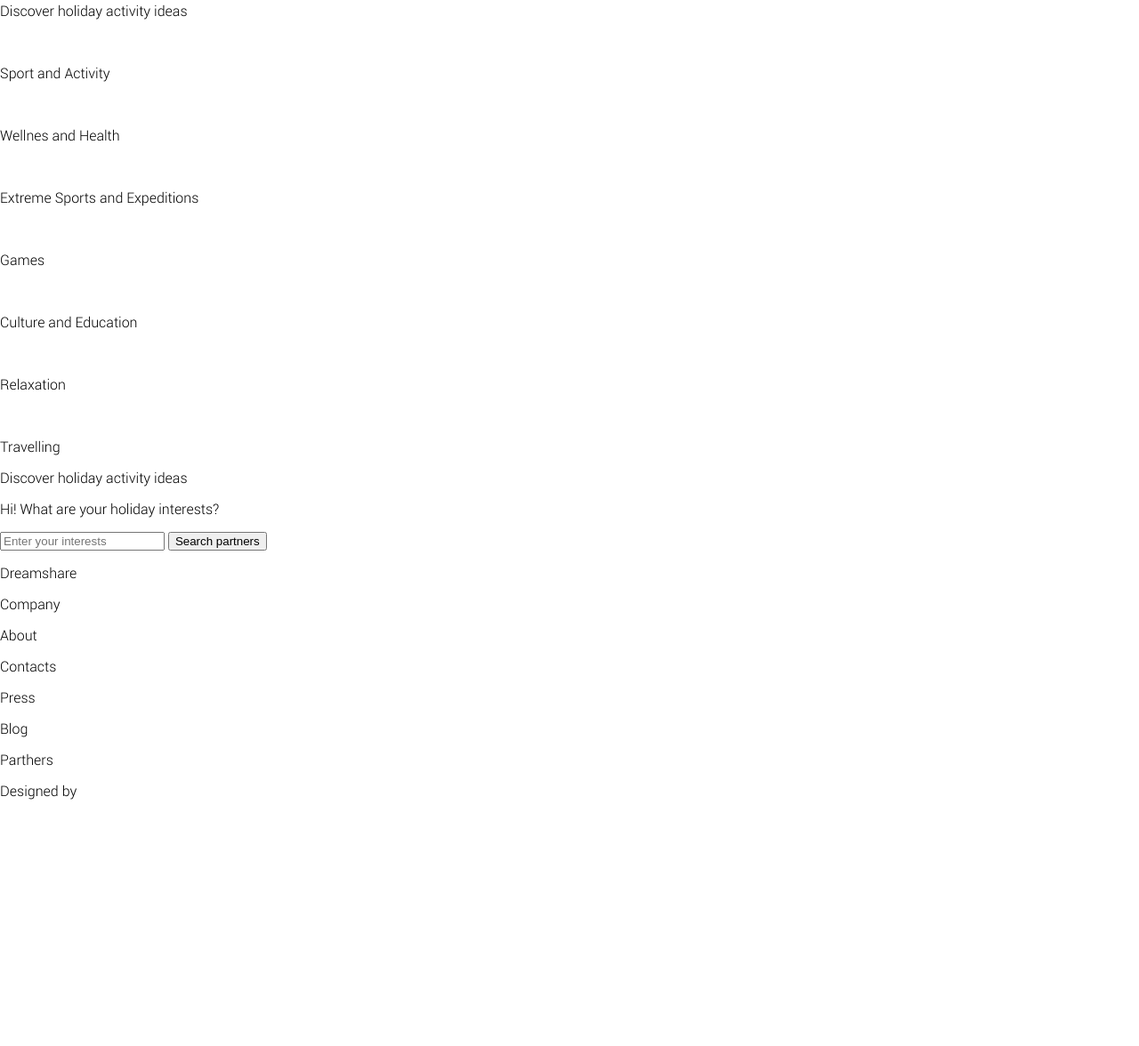
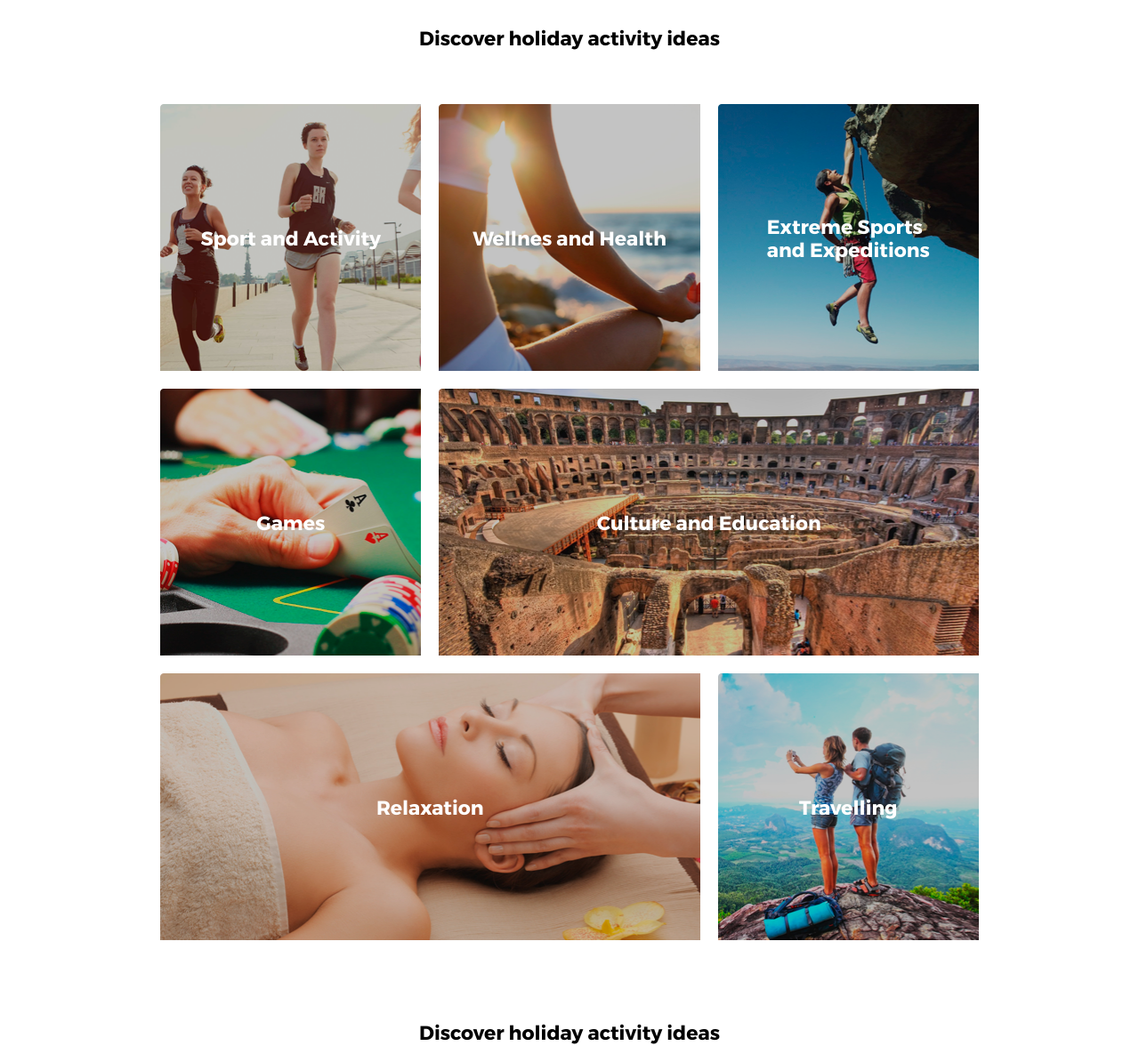
Before and after one commit to aylok1n/BEM, a plain HTML site: page index.html in a window 1280 px wide. Shown: the part 1831-3007 px from the top of the page at 89% size. Before the commit the page ends 2765 px from the top, so only its background shows below. Drawn offline with Linux system fonts and the light colour scheme.

Commit message:
web готов

```diff
--- a/css/style.css
+++ b/css/style.css
@@ -120,7 +120,6 @@ body{
     align-items: center;
     flex-direction: column;
     margin-top: 50px;
-
 }
 .how-it-works__title{
     font-family: Montserrat bold;
@@ -195,9 +194,9 @@ body{
     flex-direction: column;
     justify-content: center;
     align-items: center;
-    margin-top: 100px;
+    margin-top: 50px;
 }
-.partners__tittle{
+.partners__title{
     font-family: Montserrat bold;
     font-size: 22px;
     margin: 20px;
@@ -294,3 +293,155 @@ body{
     border: none;
     padding: 10px 20px;
 }
+.ideas{
+    display: flex;
+    flex-direction: column;
+    align-items: center;
+    margin-top: 50px;
+}
+.ideas__title{
+    font-family: Montserrat bold;
+    font-size: 22px;
+    margin: 20px;
+}
+.ideas__items{
+    display: flex;
+    flex-direction: column;
+    justify-content: space-between;
+    margin: 10px;
+}
+.ideas__items-row{
+    display: flex;
+    flex-direction: row;
+    width: 940px;
+}
+.ideas__items-row-item-square-sport{
+    background: url(../src/images/ideas-sport.png);
+    width: 300px;
+    height: 300px;
+    margin: 10px;
+}
+.ideas__items-row-item-square-wellnes{
+    background: url(../src/images/ideas-wellnes.png);
+    width: 300px;
+    height: 300px;
+    margin: 10px;
+}
+.ideas__items-row-item-square-extreme{
+    background: url(../src/images/ideas-extreme.png);
+    width: 300px;
+    height: 300px;
+    margin: 10px;
+}
+.ideas__items-row-item-square-games{
+    background: url(../src/images/ideas-games.png);
+    width: 300px;
+    height: 300px;
+    margin: 10px;
+}
+.ideas__items-row-item-square-travelling{
+    background: url(../src/images/ideas-travelling.png);
+    width: 300px;
+    height: 300px;
+    margin: 10px;
+}
+.ideas__items-row-item-wide-culture{
+    background: url(../src/images/ideas-culture.png);
+    width: 620px;
+    height: 300px;
+    margin: 10px;
+}
+.ideas__items-row-item-wide-relaxation{
+    background: url(../src/images/ideas-relaxation.png);
+    width: 620px;
+    height: 300px;
+    margin: 10px;
+}
+.ideas__items-row-item-text{
+    height: 100%;
+    display:flex;
+    font-family: Montserrat bold;
+    font-size: 22px;
+    color: white;
+    align-items: center;
+    justify-content: center;
+}
+.search-partners{
+    display: flex;
+    background-color: white;
+    background-size: cover;
+    align-items: center;
+    flex-direction: column;
+    margin-top: 70px;
+}
+.search-partners__title{
+    font-family: Montserrat bold;
+    font-size: 22px;
+}
+.search-partners__subtitle{
+    font-family: Roboto;
+    font-size: 18px;
+    margin: 20px;
+}
+.search-partners__form{
+    display: flex;
+    align-items: center;
+    justify-content: center;
+}
+.search-partners__form input{
+   padding: 10px 70px 10px 10px;
+   font-family: Roboto;
+   font-size: 14px;
+   margin-right: 10px;
+}
+.search-partners__form button{
+    font-family: Montserrat bold;
+    font-size: 14px;
+    background-color: #ff4e50;
+    border: none;
+    color: white;
+    border-radius: 50px;
+    padding: 10px 20px;
+}
+
+
+.footer{
+    display: flex;
+    background-color: white;
+    background-size: cover;
+    flex-direction: row;
+    justify-content: space-around;
+    margin-top: 100px;
+    border-top: 4px solid #ff4e50;
+    padding: 40px 0px;
+}
+.footer-container{
+    display: flex;
+    width: 560px;
+    flex-direction: row;
+    justify-content: space-between;
+}
+.footer__company-name{
+    font-family: Montserrat bold;
+    color: #ff4e50;
+    font-size: 16px;
+    text-transform: uppercase;
+}
+.footer__list-name{
+    font-family: Montserrat bold;
+    font-size: 14px;
+    margin-bottom: 20px;
+}
+.footer__list-item{
+    font-family: Roboto;
+    font-size: 14px;
+    color: #cccccc;
+}
+.footer__logo-designed-by{
+    font-family: Montserrat bold;
+    font-size: 10px;
+    color: #cccccc;
+    text-align: right;
+    margin-bottom: 10px;
+    text-transform: uppercase;
+}
--- a/index.html
+++ b/index.html
@@ -42,7 +42,7 @@
         </div>
     </section>
     <section class="partners">
-        <div class="partners__tittle"><p></p>Meet a partner for your best holiday</p></div>
+        <div class="partners__title"><p></p>Meet a partner for your best holiday</p></div>
         <div class="partners__items">
             <div class="partners__item">
                 <div class="partners__item-avatar">
@@ -101,83 +101,62 @@
         <div class="ideas__title"><p>Discover holiday activity ideas</p></div>
         <div class="ideas__items">
             <div class="ideas__items-row">
-                <div class="ideas__items-row-item">
-                    <div class="ideas__items-row-item-img">
-                        <img src="" alt="">
+                <div class="ideas__items-row-item-square-sport">
+                    <div class="ideas__items-row-item-text">Sport and Activity</div>
                 </div>
-                    <div class="ideas__items-row-item-text"><p>Sport and Activity</p></div>
+                <div class="ideas__items-row-item-square-wellnes">
+                    <div class="ideas__items-row-item-text">Wellnes and Health</div>
                 </div>
-                <div class="ideas__items-row-item">
-                    <div class="ideas__items-row-item-img">
-                        <img src="" alt="">
-                    </div>
-                    <div class="ideas__items-row-item-text"><p>Wellnes and Health</p></div>
-                </div>
-                <div class="ideas__items-row-item">
-                    <div class="ideas__items-row-item-img">
-                        <img src="" alt="">
-                    </div>
-                    <div class="ideas__items-row-item-text"><p>Extreme Sports and Expeditions</p></div>
+                <div class="ideas__items-row-item-square-extreme">
+                    <div class="ideas__items-row-item-text">Extreme Sports<br/>and Expeditions</div>
                 </div>
             </div>
             <div class="ideas__items-row">
-                <div class="ideas__items-row-item">
-                    <div class="ideas__items-row-item-img">
-                        <img src="" alt="">
+                <div class="ideas__items-row-item-square-games">
+                    <div class="ideas__items-row-item-text">Games</div>
                 </div>
-                    <div class="ideas__items-row-item-text"><p>Games</p></div>
-                </div>
-                <div class="ideas__items-row-item">
-                    <div class="ideas__items-row-item-img">
-                        <img src="" alt="">
-                    </div>
-                    <div class="ideas__items-row-item-text"><p>Culture and Education</p></div>
+                <div class="ideas__items-row-item-wide-culture">
+                    <div class="ideas__items-row-item-text">Culture and Education</div>
                 </div>
             </div>
             <div class="ideas__items-row">
-                <div class="ideas__items-row-item">
-                    <div class="ideas__items-row-item-img">
-                        <img src="" alt="">
+                <div class="ideas__items-row-item-wide-relaxation">
+                    <div class="ideas__items-row-item-text">Relaxation</div>
                 </div>
-                    <div class="ideas__items-row-item-text"><p>Relaxation</p></div>
-                </div>
-                <div class="ideas__items-row-item">
-                    <div class="ideas__items-row-item-img">
-                        <img src="" alt="">
-                    </div>
-                    <div class="ideas__items-row-item-text"><p>Travelling</p></div>
+                <div class="ideas__items-row-item-square-travelling">
+                    <div class="ideas__items-row-item-text">Travelling</div>
                 </div>
             </div>
         </div>
     </section>
     <div class="search-partners">
-        <div class="search-partners__title"><p>Discover holiday activity ideas</p></div>
+        <div class="search-partners__title">Discover holiday activity ideas</div>
         <div class="search-partners__subtitle"><p>Hi! What are your holiday interests?</p></div>
-        <form class="search-partners__form" action="">
-            <input type="text" name="" id="" placeholder="Enter your interests">
+        <form class="search-partners__form">
+            <input type="text" placeholder="Enter your interests">
             <button>Search partners</button>
         </form>
     </div>
     <footer class="footer">
-        <div class="footer__company-name"><p>Dreamshare</p></div>
+        <div class="footer-container">
+            <div class="footer__company-name">Dreamshare</div>
             <nav class="footer__list">
-            <div class="footer__list-name"><p>Company</p></div>
+                <div class="footer__list-name">Company</div>
                 <div class="footer__list-item"><p>About</p></div>
                 <div class="footer__list-item"><p>Contacts</p></div>
                 <div class="footer__list-item"><p>Press</p></div>
                 <div class="footer__list-item"><p>Blog</p></div>
             </nav>
             <div class="footer__list">
-            <div class="footer__list-name"><p>Parthers</p></div>
+                <div class="footer__list-name">Parthers</div>
+            </div>
         </div>
         <div class="footer__logo">
-            <div class="footer__logo-designed-by"><p>Designed by</p></div>
+            <div class="footer__logo-designed-by">Designed by</div>
             <div class="footer__logo-icon">
-                <img>
+                <img src="./src/images/footer-logo.png">
             </div>
         </div>
-        <div class="footer__header-text">
 
-        </div>
     </footer>
 </body>
```
Also changed, not shown: src/images/footer-logo.png (added), src/images/ideas-culture.png (added), src/images/ideas-extreme.png (added), src/images/ideas-games.png (added), src/images/ideas-relaxation.png (added), src/images/ideas-sport.png (added), src/images/ideas-travelling.png (added), src/images/ideas-wellnes.png (added). Lines whose indentation alone changed are shown as unchanged.
